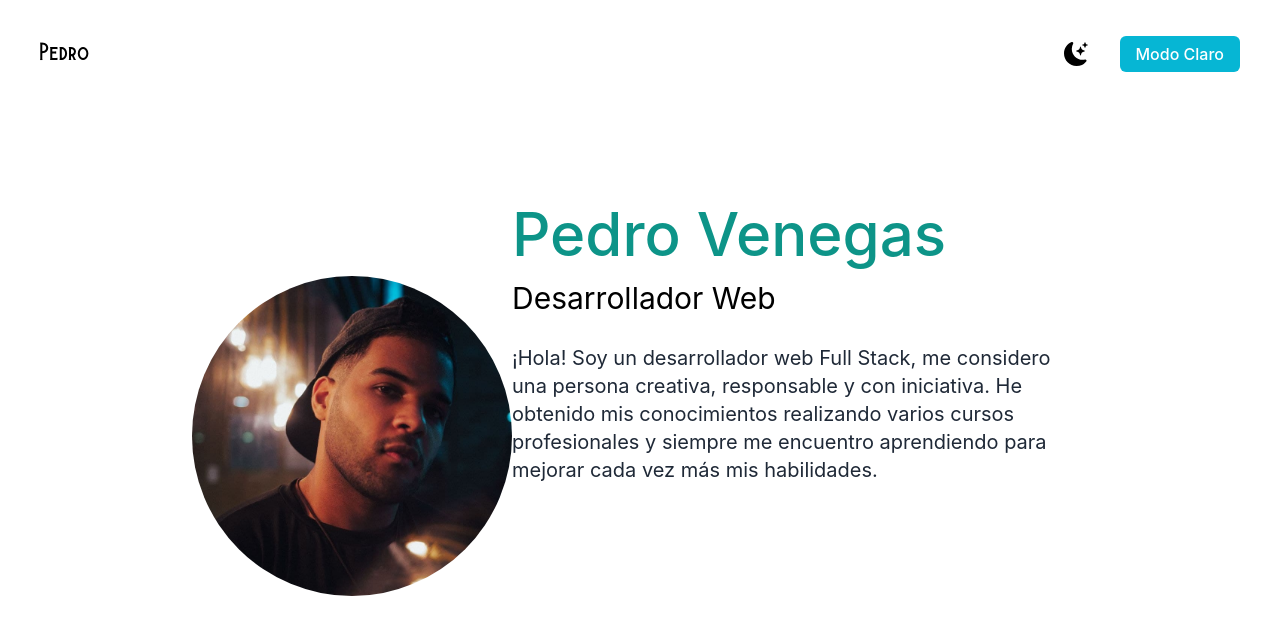
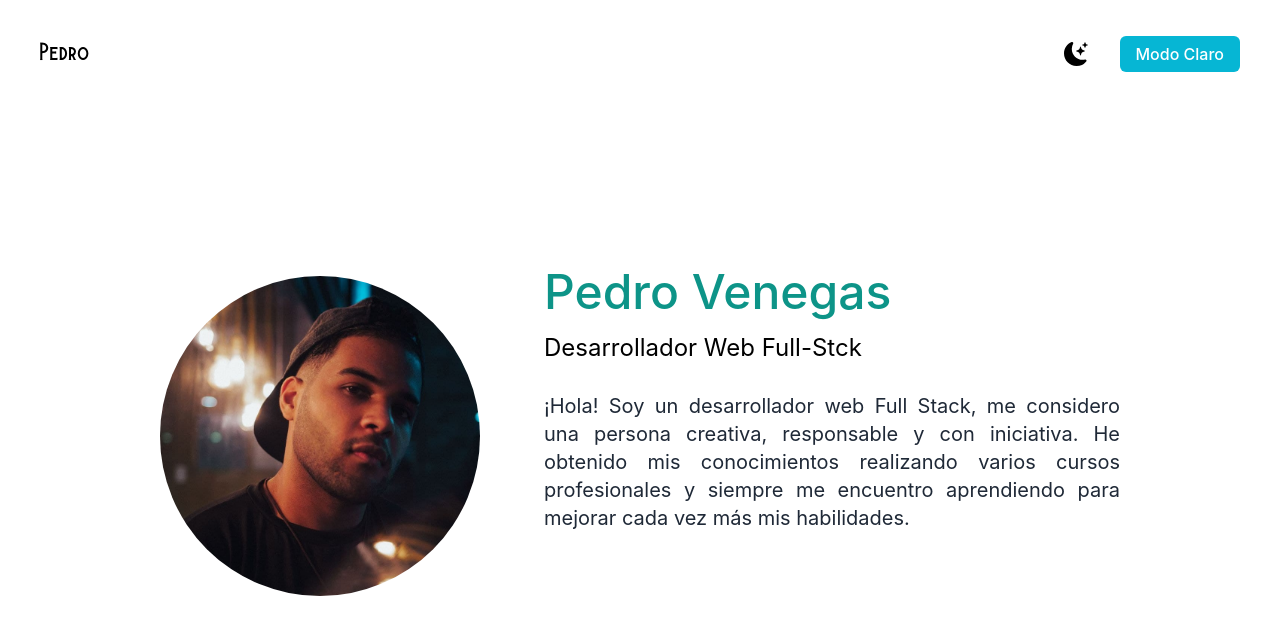
Before and after one commit to pvenegas30/portafolio-pedro-venegas-act, a Next.js app: page / in a window 1280 px wide. Shown: the top 634 px of the page. Built offline with nearby package versions, Linux system fonts and the light colour scheme.

Commit message:
Portafolio 0.8

```diff
--- a/pages/index.js
+++ b/pages/index.js
@@ -34,18 +34,18 @@ export default function Home() {
           </nav>
 
           {/* Sección Presentación */}
-          <div className="flex justify-center p-10 py-10 w-50">
-            <div className="flex rounded-full w-80 h-80 relative overflow-hidden mt-20 md:h-30 md:w-30">
+          <div className="flex justify-center p-10 py-10 w-full">
+            <div className="rounded-full w-80 h-80 relative overflow-hidden mt-20 md:h-25 md:w-25">
               <Image src={perfil} layout="fill" objectFit="cover" />
             </div>
-            <div className='flex-col  w-50'>
-              <h2 className="text-4xl py-2 text-teal-600 font-medium dark:text-teal-400 md:text-6xl">
+            <div className='flex-col ml-16 pt-16'>
+              <h2 className="text-4xl py-2 text-teal-600 font-medium dark:text-teal-400 md:text-5xl">
                 Pedro Venegas
               </h2>
-              <h3 className="text-2xl py-2 dark:text-white md:text-3xl">
-                Desarrollador Web
+              <h3 className="text-xl py-2 dark:text-white md:text-2xl">
+                Desarrollador Web Full-Stck
               </h3>
-              <p className="text-left text-base py-5 leading-8 text-gray-800 dark:text-gray-200 max-w-xl mx-auto md:text-xl">
+              <p className="text-justify text-base py-5 leading-8 text-gray-800 dark:text-gray-200 max-w-xl mx-auto md:text-xl">
                 ¡Hola! Soy un desarrollador web Full Stack, me considero una persona creativa, responsable y con iniciativa. He obtenido mis conocimientos realizando varios cursos profesionales y siempre me encuentro aprendiendo para mejorar cada vez más mis habilidades.
               </p>
             </div>
```
